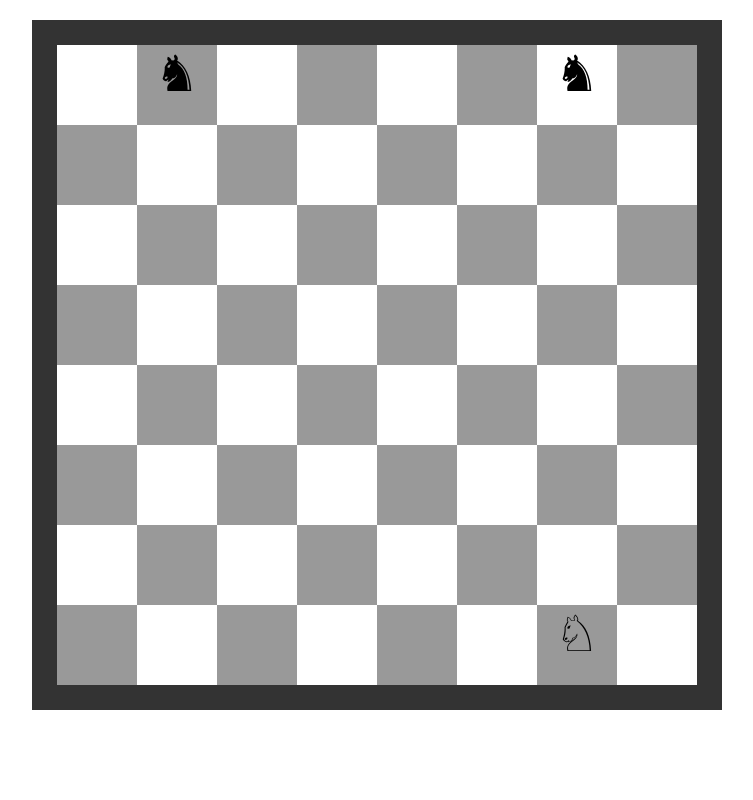
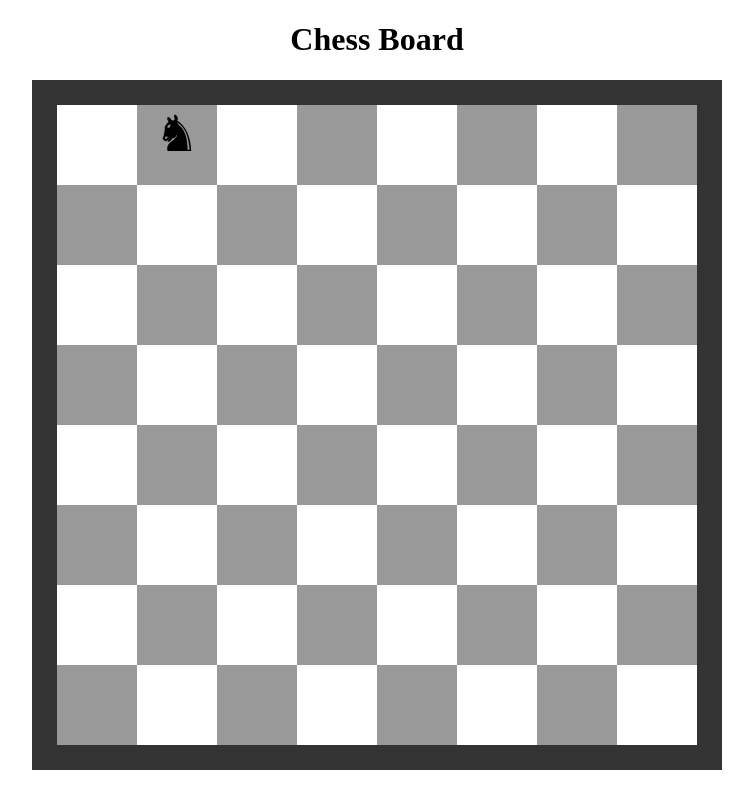
Before and after one commit to iyadsaba/chessgame, a website: page public/index.html in a window 1280 px wide. Shown: the whole page, without its empty margins (263-1016 px from the left). Drawn offline with nearby package versions, Linux system fonts and the light colour scheme.

Commit message:
rendering the borad

```diff
--- a/public/index.html
+++ b/public/index.html
@@ -1,87 +1,20 @@
 <!DOCTYPE html>
 <html lang="en">
 <head>
-    <meta charset="UTF-8">
-    <meta name="viewport" content="width=device-width, initial-scale=1.0">
-    <link rel="stylesheet" href="style.css">
-    <title>Document</title>
-</head>
+    <!-- <meta charset="UTF-8">
+    <meta name="viewport"> -->
+    <link rel="stylesheet"   href="/style/style.css">
+    <title>Chess Game</title>
+    <script src="/jquery/dist/jquery.min.js"></script>
+    <script src="https://code.jquery.com/ui/1.12.1/jquery-ui.js"></script>
+
 <body>
-    <div class="chessboard">
-        <!-- 1st -->
-        <div class="white"></div>
-        <div class="black"><div>&#9822;</div></div>
-        <div class="white"></div>
-        <div class="black"></div>
-        <div class="white"></div>
-        <div class="black"></div>
-        <div class="white"><div>&#9822;</div></div>
-        <div class="black"></div>
-        <!-- 2nd -->
-        <div class="black"></div>
-        <div class="white"></div>
-        <div class="black"></div>
-        <div class="white"></div>
-        <div class="black"></div>
-        <div class="white"></div>
-        <div class="black"></div>
-        <div class="white"></div>
-        <!-- 3th -->
-        <div class="white"></div>
-        <div class="black"></div>
-        <div class="white"></div>
-        <div class="black"></div>
-        <div class="white"></div>
-        <div class="black"></div>
-        <div class="white"></div>
-        <div class="black"></div>
-        <!-- 4st -->
-        <div class="black"></div>
-        <div class="white"></div>
-        <div class="black"></div>
-        <div class="white"></div>
-        <div class="black"></div>
-        <div class="white"></div>
-        <div class="black"></div>
-        <div class="white"></div>
-        <!-- 5th -->
-        <div class="white"></div>
-        <div class="black"></div>
-        <div class="white"></div>
-        <div class="black"></div>
-        <div class="white"></div>
-        <div class="black"></div>
-        <div class="white"></div>
-        <div class="black"></div>
-        <!-- 6th -->
-        <div class="black"></div>
-        <div class="white"></div>
-        <div class="black"></div>
-        <div class="white"></div>
-        <div class="black"></div>
-        <div class="white"></div>
-        <div class="black"></div>
-        <div class="white"></div>
-        <!-- 7th -->
-        <div class="white"></div>
-        <div class="black"></div>
-        <div class="white"></div>
-        <div class="black"></div>
-        <div class="white"></div>
-        <div class="black"></div>
-        <div class="white"></div>
-        <div class="black"></div>
-        <!-- 8th -->
-        <div class="black"></div>
-        <div class="white"></div>
-        <div class="black"></div>
-        <div class="white"></div>
-        <div class="black"></div>
-        <div class="white"></div>
-        <div class="black"><div>&#9816;</div></div>
-        <div class="white"></div>
-    </div>
 
-
+    <main style="text-align: center;">
+        <h1>Chess Board</h1>
+        <div class="chessboard" id="chess-board"></div>
+      </main>
+        <script src="/js/chessBoard.js"></script>
+        <script src="/js/app.js"></script>
 </body>
 </html>
--- /dev/null
+++ b/public/js/app.js
@@ -0,0 +1,38 @@
+// import 'Board' from './chessBoard';
+// function docReady(fn) {
+//     // see if DOM is already available
+//     if (document.readyState === "complete" || document.readyState === "interactive") {
+//         // call on next available tick
+//         setTimeout(fn, 1);
+//     } else {
+//         document.addEventListener("DOMContentLoaded", fn);
+//     }
+// }
+
+jQuery(document).ready(function(){
+
+    let chessBoard = new Board();
+    chessBoard.renderBoard();
+    chessBoard.addPiece(('&#9822;'),1);
+
+    jQuery('.chessboard > div > div').draggable(function(e) {
+        console.log(e);
+        console.log(this);
+        console.log("item dragged ")
+    });
+
+//     let events = ['darg', 'dragstart' ,'dragenter', 'dragover' , 'dragleave', 'dragexit' , 'drop'];
+//     let draggableElement = document.querySelector(".chessboard>div>div");
+// console.log(draggableElement)
+//     for(let eventType  of events){
+//         jQuery(draggableElement).on(eventType,function(event){
+//             console.log(`eventType : ${eventType}`,event);
+//             let style = getComputedStyle(draggedElement);
+//             console.log(`left : ${style.left}`)
+//             console.log(`top : ${style.top}`)
+
+//         })
+//     }
+
+
+});
--- /dev/null
+++ b/public/js/chessBoard.js
@@ -0,0 +1,57 @@
+class Board {
+  constructor(config) {
+    this.options = {
+      selector: document.getElementById("chess-board"),
+      width: 600,
+    };
+    if (!!config) {
+      this.options = {
+        ...this.options,
+        ...config
+      };
+    }
+  }
+
+  renderBoard() {
+    let rootNode = this.options.selector;
+    for (let index = 1; index < 9; index++) {
+      let rowType = index % 2 === 0 ? 'even' : 'odd';
+      this.createBoardRow(rootNode, rowType);
+    }
+  }
+
+  createSquare(parentNode, className) {
+    let square = document.createElement('div');
+    square.classList.add(className);
+    parentNode.appendChild(square);
+  }
+
+  createBoardRow(parentNode, rowType) {
+    let index = 1;
+    while (index < 9) {
+      let className = this.getColor(index, rowType);
+      this.createSquare(parentNode, className);
+      index++;
+    }
+  }
+
+  getColor(index, rowType) {
+    let color;
+    if (rowType == 'even') {
+      color = index % 2 == 0 ? 'white' : 'black';
+    } else if (rowType === 'odd') {
+      color = index % 2 === 0 ? 'black' : 'white';
+    }
+    return color;
+  }
+
+
+  addPiece(type, position){
+    let piece = document.createElement('div');
+    piece.innerHTML = type;
+    let parentNode = document.querySelectorAll(".chessboard>div")[position];
+    !!parentNode && parentNode.appendChild(piece);
+  }
+
+}
+// export  default Board;
--- a/public/style.css
+++ b/public/style/style.css
@@ -1,3 +1,5 @@
+
+
 .chessboard {
     width: 640px;
     height: 640px;
```
Also changed, not shown: package.json (+7 -2 lines), server.js (added, +25 -0 lines), public/js/pices.js (added), 2 other files.
